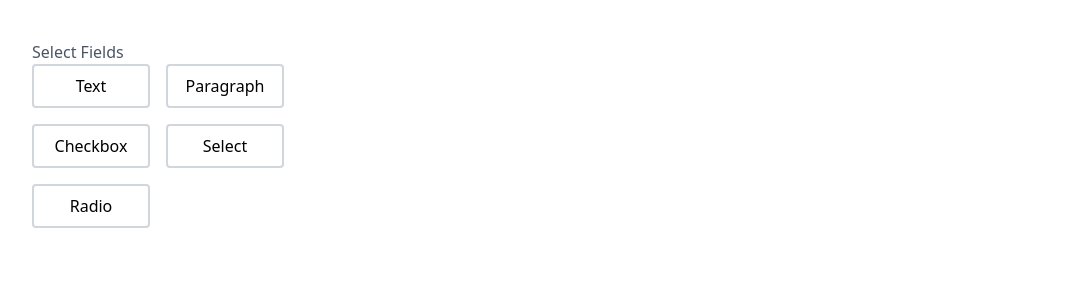
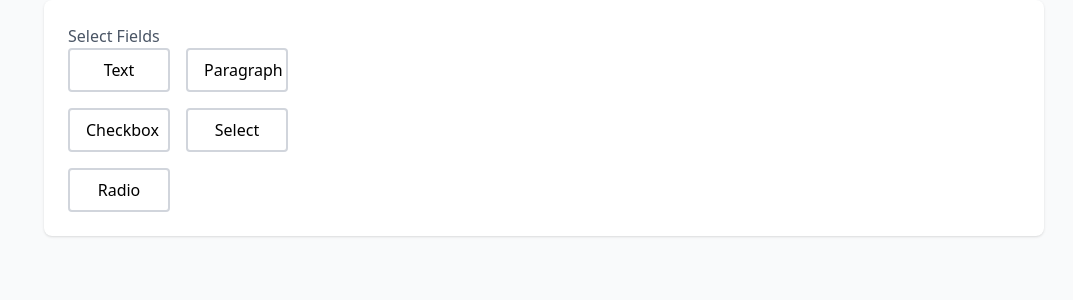
Before and after one commit to selenax/formVibes, a React (Vite) app: page / in a window 1280 px wide. Shown: the top 300 px of the page, without its empty margins (96-1169 px from the left). Built offline with nearby package versions, Linux system fonts and the light colour scheme.

Commit message:
style: updated App to  ultrawide-friendly UI

```diff
--- a/src/App.jsx
+++ b/src/App.jsx
@@ -5,7 +5,6 @@ import FormEditor from './components/FormEditor';
 const App = () => {
   const [collection, setCollection] = useState([]);
 
-  // handler: create and add a new form field to collection
   const handleClickField = (type) => {
     let newField = {
       id: crypto.randomUUID(),
@@ -14,22 +13,16 @@ const App = () => {
       required: false,
     };
 
-    if (type === 'checkbox') {
+    if (['checkbox', 'radio'].includes(type)) {
       newField.options = ['Option 1', 'Option 2'];
     }
-
     if (type === 'select') {
       newField.options = ['Option A', 'Option B'];
     }
-    if (type === 'radio') {
-      newField.options = ['Option 1', 'Option 2'];
-    }
 
-    // adds to collection
     setCollection((prev) => [...prev, newField]);
   };
 
-  // updates required flag for the matching field
   const toggleRequired = (id) => {
     setCollection((prev) =>
       prev.map((field) =>
@@ -53,12 +46,16 @@ const App = () => {
   };
 
   return (
-    <div className="flex justify-center items-start gap-12 px-6 py-10 mx-auto">
-      <div className="w-full max-w-5xl flex flex-wrap md:flex-nowrap gap-4">
-        <div className="w-full md:w-1/3 lg:w-1/4">
+    <div className="min-h-screen bg-gray-50">
+      <div className="max-w-[1000px] mx-auto p-6 bg-white shadow-sm rounded-lg">
+        <div className="flex flex-col md:flex-row gap-8">
+          {/* Sidebar Column */}
+          <div className="w-full md:w-[220px] flex-shrink-0 sticky top-10 self-start max-h-[90vh] overflow-auto">
             <Sidebar onAddField={handleClickField} />
           </div>
-        <div className="w-full md:w-2/3 lg:w-3/4">
+
+          {/* Form Editor Column */}
+          <div className="flex-1">
             <FormEditor
               collection={collection}
               onToggleRequired={toggleRequired}
@@ -69,6 +66,7 @@ const App = () => {
           </div>
         </div>
       </div>
+    </div>
   );
 };
 
--- a/src/style.css
+++ b/src/style.css
@@ -1,5 +1,10 @@
 @import 'tailwindcss';
 
+html,
+body {
+  overflow-x: hidden;
+}
+
 .btn-primary {
-  @apply text-black px-4 py-2 border-2 border-gray-300 rounded hover:bg-gray-400
+  @apply text-black px-4 py-2 border-2 border-gray-300 rounded hover:bg-gray-400;
 }
```
Lines whose indentation alone changed are shown as unchanged.
